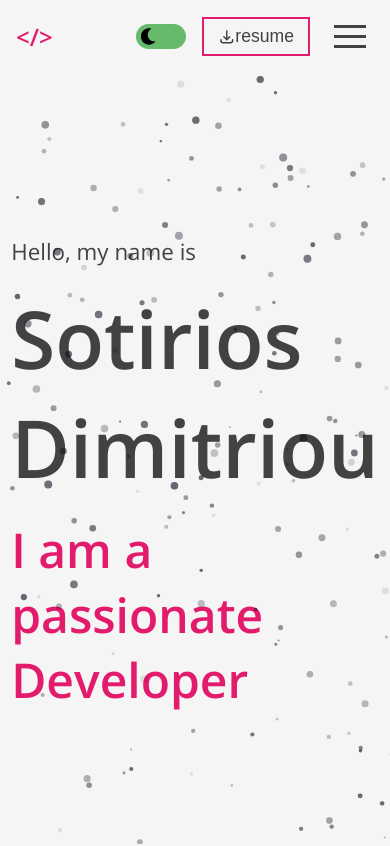
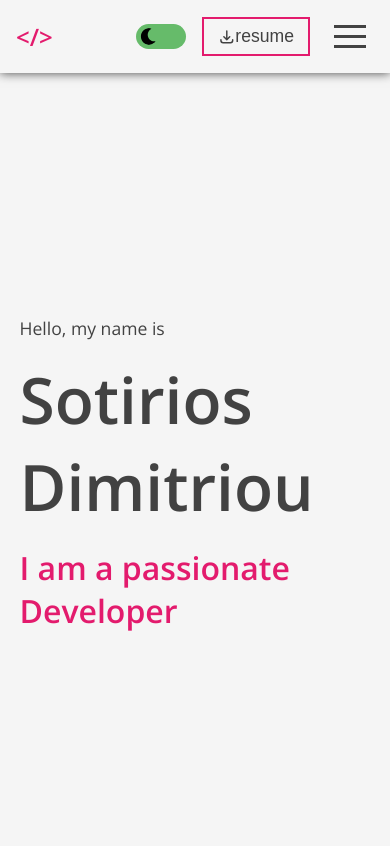
Before and after one commit to Saoma1/react_portfolio_page, a React (Create React App) app: page / in a window 390 px wide. Shown: the top 846 px of the page. Built offline with nearby package versions, Linux system fonts and the light colour scheme.

Commit message:
lewagon feedback

```diff
--- a/src/Intro/Intro.js
+++ b/src/Intro/Intro.js
@@ -8,7 +8,7 @@ class Intro extends Component {
   render() {
     return (
       <div className="intro flex container full" id="home">
-        <Dots mainColor={this.props.mainColor} />
+        {/* <Dots mainColor={this.props.mainColor} /> */}
         {/* <TypedText /> */}
         <div className="intro_text">
           <p>Hello, my name is</p>
--- a/src/Intro/animation/Dots.js
+++ b/src/Intro/animation/Dots.js
@@ -48,7 +48,7 @@ export class Dots extends Component {
                   speed: 1,
                   sync: false,
                 },
-                value: 0.4,
+                value: 0.1,
               },
             },
             interactivity: {
--- a/src/Intro/style/intro.css
+++ b/src/Intro/style/intro.css
@@ -2,8 +2,6 @@
   flex-direction: row !important;
   width: 60% !important;
   justify-content: flex-start !important;
-  /* justify-content: space-between; */
-  /* width: 100%; */
 }
 
 .intro_text h1 {
@@ -59,3 +57,22 @@
     height: 60vh;
   } */
 }
+@media (max-width: 460px) {
+  .intro {
+    margin-bottom: 0 !important;
+  }
+  .intro_text h1 {
+    font-size: 4rem;
+    margin: 1rem 0;
+  }
+
+  .intro_text h2 {
+    font-size: 2rem;
+    margin: 0;
+  }
+
+  .intro_text p {
+    margin: 0;
+    font-size: 1.1rem;
+  }
+}
--- a/src/Navbar/style/navbar.css
+++ b/src/Navbar/style/navbar.css
@@ -88,6 +88,9 @@
   body {
     overflow-x: hidden;
   }
+  .nabar_wrapper {
+    box-shadow: 0 0px 10px var(--font-color);
+  }
   .nav_links {
     font-size: 1.1rem;
     width: 100%;
--- a/src/index.css
+++ b/src/index.css
@@ -5,6 +5,7 @@
   --font-color-hover: #1f1e1e;
   --bg-color: #f5f5f5;
   --bg-color-rbg: 245, 245, 245;
+  --box-shadow-color: #e8e6e6;
   --heading-color: #292922;
   --sidebar-color: #161625;
   --highlight-color: #e31b6d;
@@ -23,6 +24,7 @@
   --font-color: #e1e1ff;
   --font-color-hover: #f8f8fa;
   --bg-color: #161625;
+  --box-shadow-color: #130f29;
   --bg-color-rbg: 22, 22, 37;
   --heading-color: #818cab;
   --sidebar-color: #66bb6a;
```
